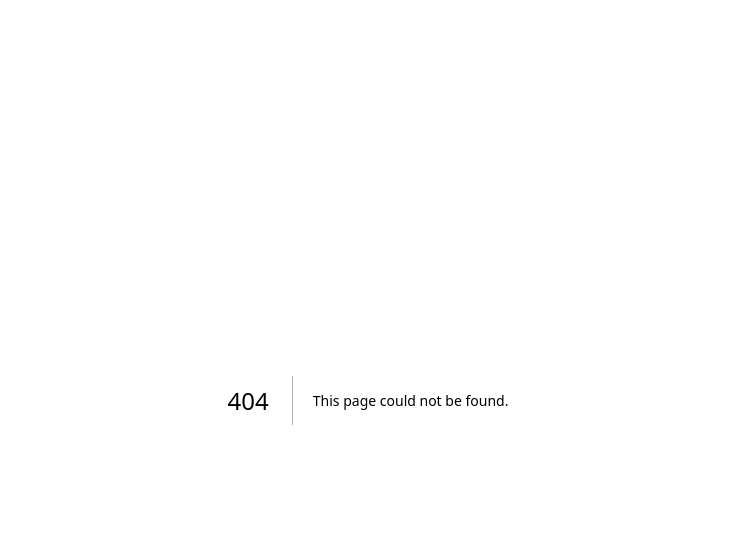
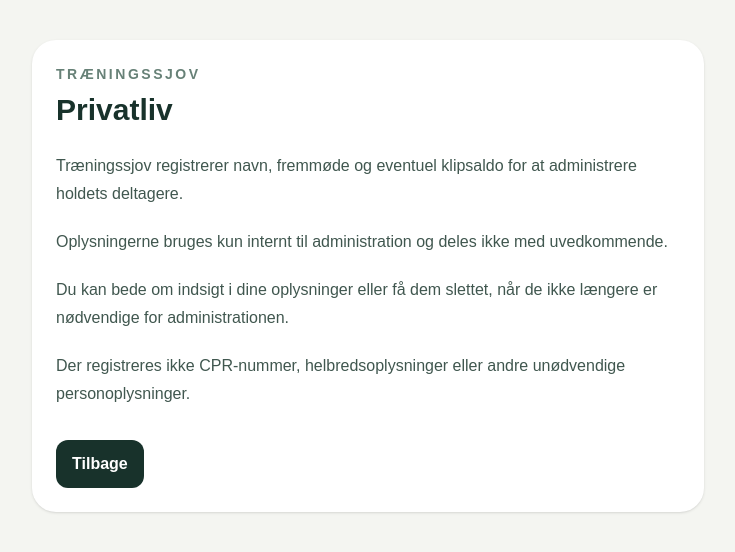
Before and after one commit to Ganga-Boi/traeningssjov, a Next.js app: page /privatliv in a window 1280 px wide. Before the commit this address had no page. Shown: the top 552 px of the page, without its empty margins (272-1007 px from the left). Built offline with nearby package versions, Linux system fonts and the light colour scheme.

Commit message:
Add privacy information page

```diff
--- /dev/null
+++ b/src/app/privatliv/page.tsx
@@ -0,0 +1,29 @@
+export default function PrivacyPage() {
+  return (
+    <main className="min-h-screen bg-[#f4f5f1] px-5 py-10 text-[#18322b]">
+      <article className="mx-auto max-w-2xl rounded-3xl bg-white p-6 shadow-sm">
+        <p className="text-sm font-bold uppercase tracking-[0.18em] text-[#678177]">Træningssjov</p>
+        <h1 className="mt-2 text-3xl font-bold">Privatliv</h1>
+
+        <div className="mt-6 space-y-5 leading-7 text-[#40574f]">
+          <p>
+            Træningssjov registrerer navn, fremmøde og eventuel klipsaldo for at administrere holdets deltagere.
+          </p>
+          <p>
+            Oplysningerne bruges kun internt til administration og deles ikke med uvedkommende.
+          </p>
+          <p>
+            Du kan bede om indsigt i dine oplysninger eller få dem slettet, når de ikke længere er nødvendige for administrationen.
+          </p>
+          <p>
+            Der registreres ikke CPR-nummer, helbredsoplysninger eller andre unødvendige personoplysninger.
+          </p>
+        </div>
+
+        <a href="/" className="mt-8 inline-flex rounded-xl bg-[#18322b] px-4 py-3 font-bold text-white">
+          Tilbage
+        </a>
+      </article>
+    </main>
+  );
+}
```
